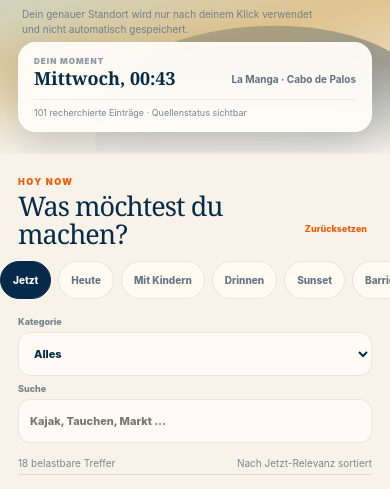
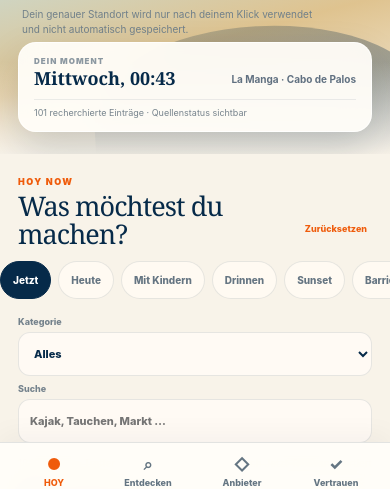
Before and after one commit to hapo3005/hoy-lifestyle, a website: page index.html in a window 390 px wide. Shown: the part 342-831 px from the top of the page. Drawn offline with Linux system fonts and the light colour scheme.

Commit message:
Preview: add Lifestyle mobile app navigation

```diff
--- a/index.html
+++ b/index.html
@@ -9,6 +9,7 @@
   <link rel="manifest" href="./manifest.webmanifest">
   <link rel="stylesheet" href="./styles.css">
   <link rel="stylesheet" href="./gastro-parity-preview.css">
+  <link rel="stylesheet" href="./preview-nav.css">
 </head>
 <body>
   <a class="skip-link" href="#main">Zum Inhalt springen</a>
@@ -78,6 +79,13 @@
     </section>
   </main>
 
+  <nav class="bottom-nav" aria-label="Lifestyle Navigation">
+    <a href="#main"><span class="nav-ico">●</span><span>HOY</span></a>
+    <a href="#decision-title"><span class="nav-ico">⌕</span><span>Entdecken</span></a>
+    <a href="./operator.html"><span class="nav-ico">◇</span><span>Anbieter</span></a>
+    <a href="#trust-title"><span class="nav-ico">✓</span><span>Vertrauen</span></a>
+  </nav>
+
   <dialog class="detail-dialog" data-dialog aria-labelledby="detail-title"><button class="dialog-close" type="button" data-dialog-close aria-label="Details schließen">×</button><div data-dialog-body></div></dialog>
   <footer><span>HOY Lifestyle</span><span>Mira HOY.</span></footer>
   <noscript>HOY Lifestyle benötigt JavaScript für die kontextuelle Entscheidungssortierung.</noscript>
```
